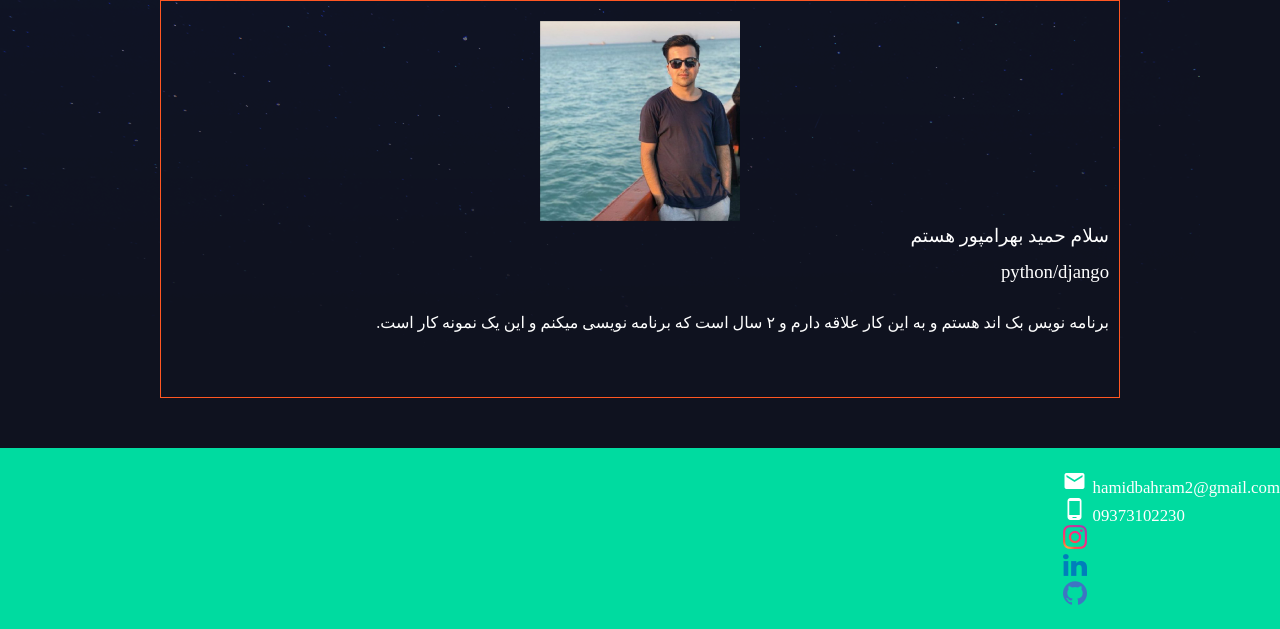
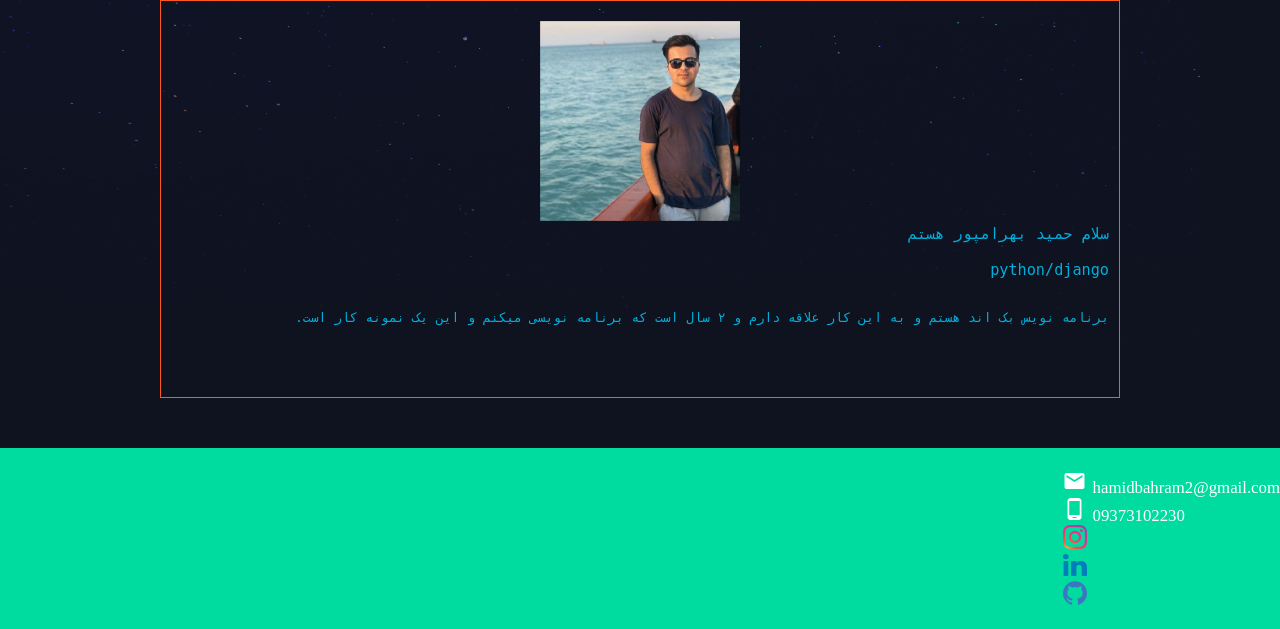
Before and after one commit to hamidbahram/Articl-web, a Django app: page /articles/aboutme/ in a window 1280 px wide. Shown: the part 90-719 px from the top of the page. Run offline with Django 3.2, Linux system fonts and the light colour scheme.

Commit message:
change style

```diff
--- a/accounts/templates/accounts/signup.html
+++ b/accounts/templates/accounts/signup.html
@@ -3,7 +3,7 @@
 {% block content %}
     <h1 class='color'>sign up</h1>
     <br>
-    <form class="site-form" action="/accounts/signup/" method="post">
+    <form class="site-form" action="{% url 'accounts:signup' %}" method="post">
         {% csrf_token %}
         {{form}}
         <input type="submit" value="Signup">
--- a/articles/templates/articles/aboutme.html
+++ b/articles/templates/articles/aboutme.html
@@ -10,13 +10,13 @@
                <img style="width: 200px; height:200px;" src="{% static 'me.png' %}" alt="not found">
            </div>
            <div class="body">
-                <h3 style="float: right">سلام حمید بهرامپور هستم</h3>
+                <h3 class="color" style="float: right">سلام حمید بهرامپور هستم</h3>
                 <br>
                 <br>
-                <h3 style="float: right">python/django</h3>
+                <h3 class="color" style="float: right">python/django</h3>
                 <br>
                 <br>
-                <p style="float: right">.برنامه نویس بک اند هستم و به این کار علاقه دارم و ۲ سال است که برنامه نویسی میکنم و این یک نمونه کار است</p>
+                <p class="color" style="float: right">.برنامه نویس بک اند هستم و به این کار علاقه دارم و ۲ سال است که برنامه نویسی میکنم و این یک نمونه کار است</p>
            </div>
        </div>
    </body>
--- a/articles/templates/articles/article_create.html
+++ b/articles/templates/articles/article_create.html
@@ -2,7 +2,7 @@
 
 {% block content %}
     <div class="create-article">
-        <h2>Create an Awesome New Article</h2>
+        <h2 class="color">Create an Awesome New Article</h2>
         <form class="site-form" action="{% url 'articles:create' %}" method="post" enctype="multipart/form-data">
             {% csrf_token %}
             {{form}}
--- a/articles/views.py
+++ b/articles/views.py
@@ -1,6 +1,8 @@
 from django.contrib.auth.decorators import login_required
+from django.views.generic import ListView
 from django.shortcuts import render, redirect
 from django.http import HttpResponse
+from django.db.models import Q
 from .models import Article
 from . import forms
 
--- a/assets/styles.css
+++ b/assets/styles.css
@@ -172,7 +172,8 @@ footer{
     text-align:center;
 }
 .color{
-    color:#db8300;
+    color:#00afdb;
+    font-family: monospace;
 }
 
 a.about{
```
